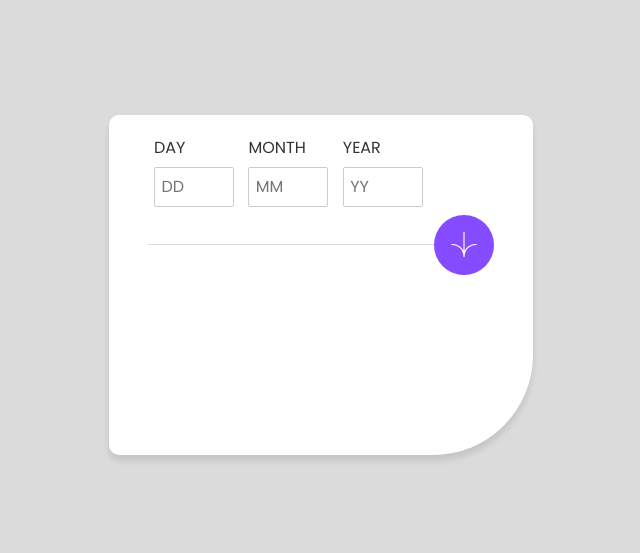
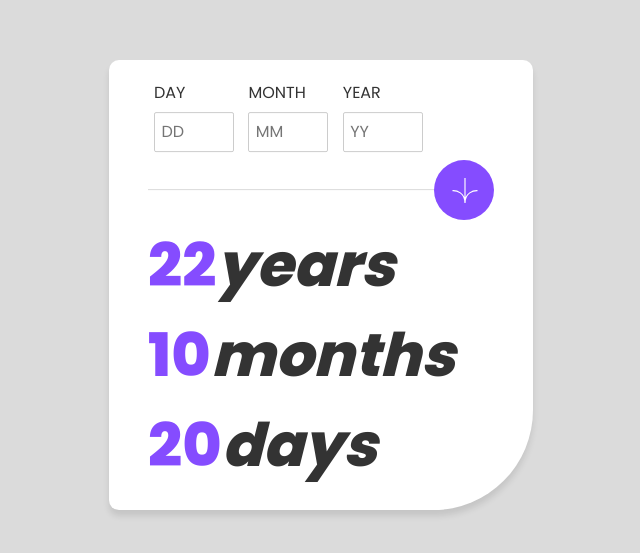
Before and after one commit to Cyntra-22/ageCalculator, a Svelte app: page / in a window 1280 px wide. Shown: the part 115-668 px from the top of the page, without its empty margins (319-959 px from the left). Built offline with nearby package versions, Linux system fonts and the light colour scheme.

Commit message:
updated the component

```diff
--- a/src/App.svelte
+++ b/src/App.svelte
@@ -1,5 +1,8 @@
 <script>
 	import Date from "./Date.svelte";
+	export let day = 20;
+	export let month = 10;
+	export let year = 22;
 </script>
 
 
@@ -30,7 +33,6 @@
 		width: 30%;
 		box-shadow: 0 6px 6px rgba(0, 0, 0, 0.1);
 		border-radius: 10px 10px 100px 10px;
-		height: 300px;
 
 	}
 	.date-conponent{
@@ -50,7 +52,7 @@
 
 	}
 
-	.img-style{
+	.img-style {
 		background-color: var(--font-color);
 		border-radius: 50%;
 		cursor: pointer;
@@ -59,9 +61,9 @@
 	}
 
 	img{
-		width: 60px;
+		width: 50px;
 		height: 25px;
-		padding-top: 17px;
+		padding-top: 12px;
 	}
 
 	.img-style:hover{
@@ -72,6 +74,21 @@
 		display: flex;
 		flex-direction: column;
 		align-items: center;
+	}
+	.year-calculation{
+		padding-left: 19px;
+		font-size: 60px;
+		font-weight: 1000;
+	}
+
+	.date-style{
+		color: var(--font-color);
+		background-color: none;
+	}
+
+	button{
+		border: none;
+		background-color: transparent;
 	}
 
 </style>
@@ -86,9 +103,15 @@
 				<div class="line-container">
 					<div class="line"></div>
 					<div class="img-style">
-						<img src="/icon-arrow.svg" alt="logo arrow" />
+						<button><img src="/icon-arrow.svg" alt="logo arrow" /></button>
 					</div>
 				</div>
 			</div>
+			<div class="year-calculation">
+				<span class="date-style">{year}</span><i>years</i>
+				<span class="date-style">{month}</span><i>months</i>
+				<span class="date-style">{day}</span><i>days</i>
+			</div>
+
 	</div>
 </main>
```
